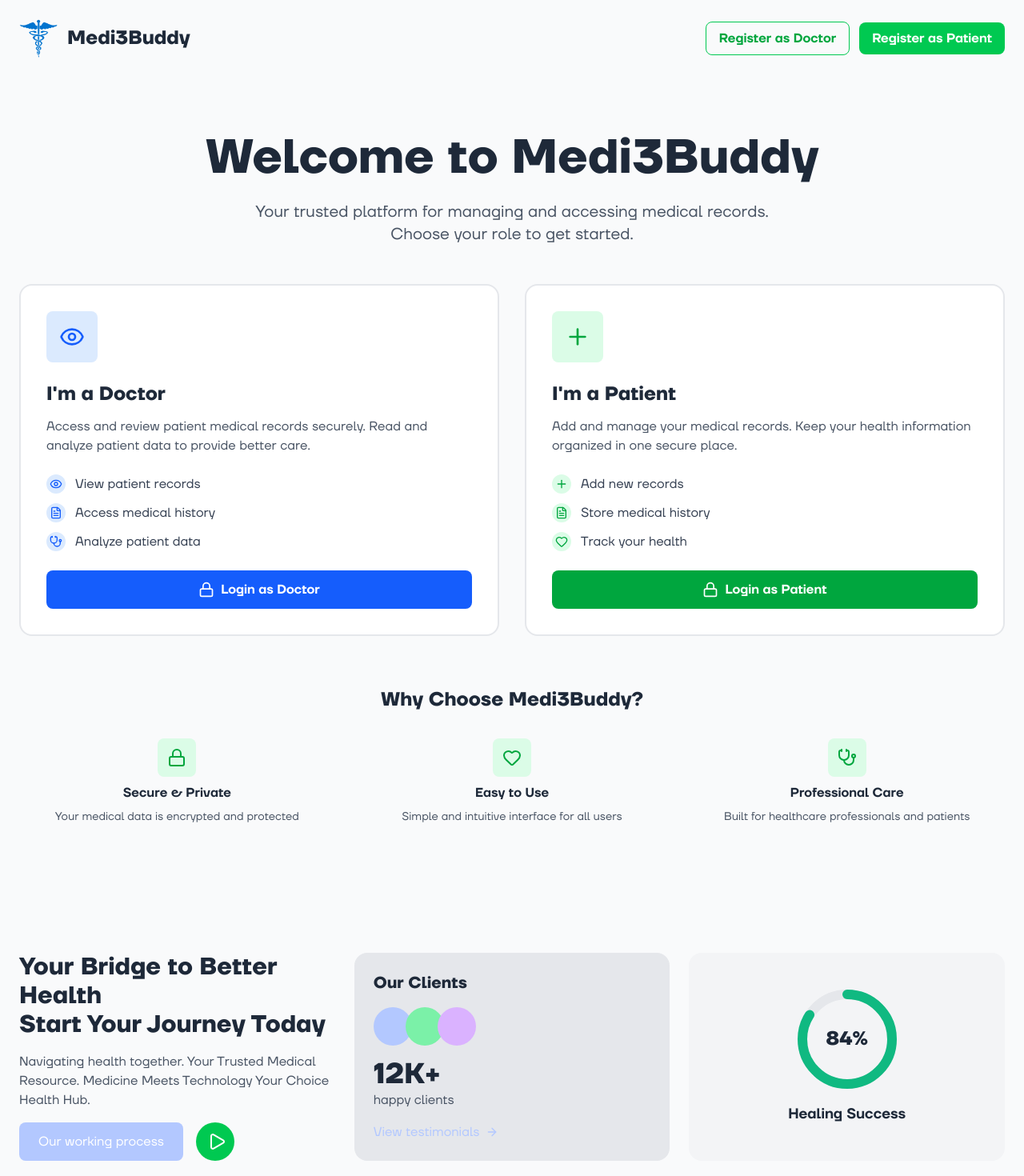
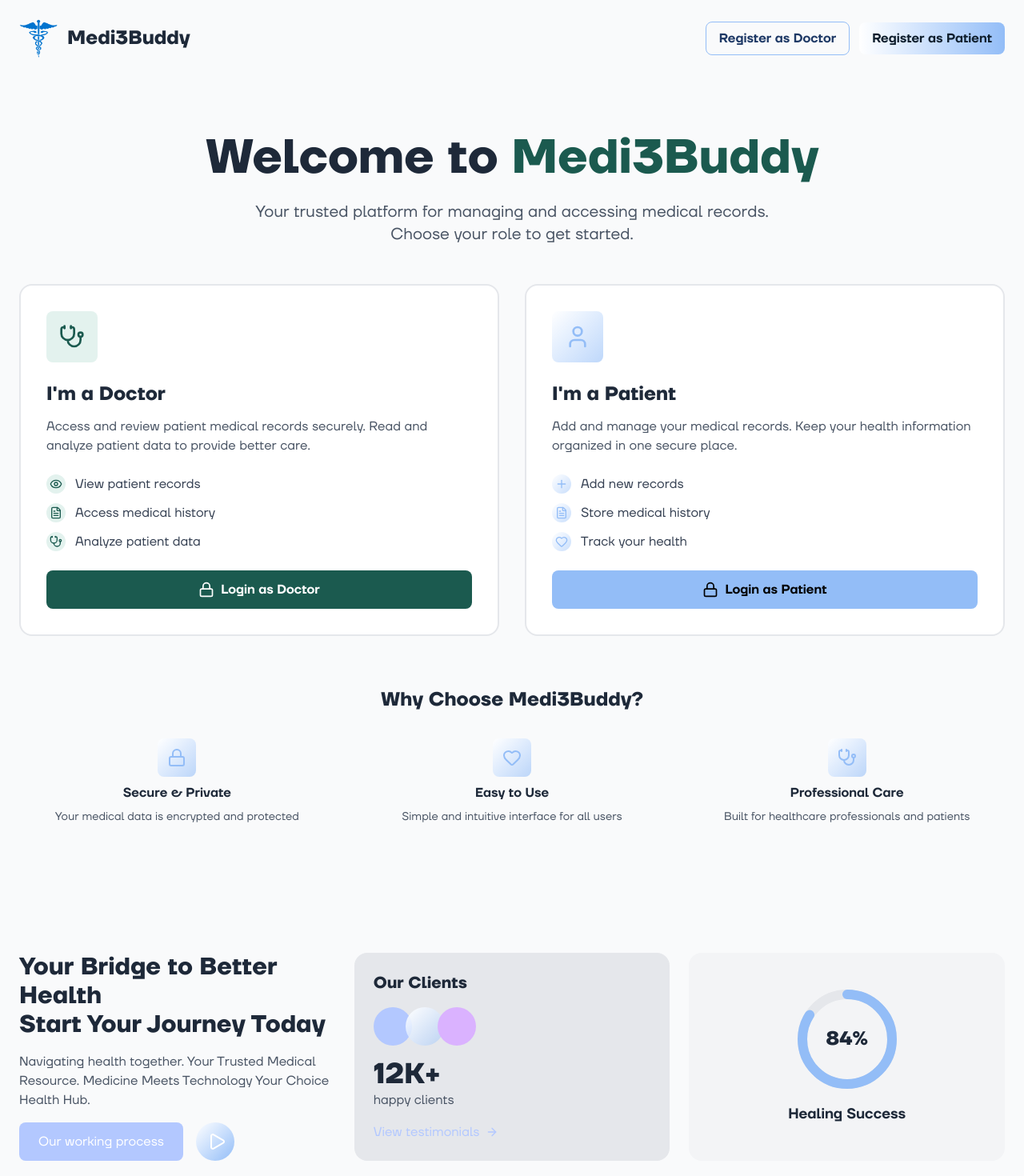
Before and after one commit to Kautilya346/Medi3Buddy-Front, a React (Vite) app in the folder vite-project/: page / in a window 1280 px wide. Shown: the top 1470 px of the page at 80% size. Built offline with nearby package versions, Linux system fonts and the light colour scheme.

Commit message:
improved_UI_karanwal

```diff
--- a/vite-project/src/components/Header.jsx
+++ b/vite-project/src/components/Header.jsx
@@ -13,13 +13,13 @@ function Header() {
       <div className="flex items-center gap-3">
         <Link
           to="/doctor-register"
-          className="px-4 py-2 rounded-lg border border-green-500 text-green-600 font-semibold hover:bg-green-50 transition"
+          className="px-4 py-2 rounded-lg border border-[#93BDF7] text-[#1F3A66] font-semibold hover:bg-[#F0F6FF] transition"
         >
           Register as Doctor
         </Link>
         <Link
           to="/patient-register"
-          className="px-4 py-2 rounded-lg bg-green-500 text-white font-semibold hover:bg-green-600 transition"
+          className="px-4 py-2 rounded-lg bg-gradient-to-r from-white to-[#93BDF7] text-[#0F1F2E] font-semibold hover:from-[#F8FBFF] hover:to-[#7CB0F3] transition"
         >
           Register as Patient
         </Link>
--- a/vite-project/src/components/RoleSelector.jsx
+++ b/vite-project/src/components/RoleSelector.jsx
@@ -1,5 +1,5 @@
 import { Eye, FileText, Plus, Heart, Stethoscope, Lock } from "lucide-react";
-
+import { User } from "lucide-react";
 function RoleSelector({ onSelectRole }) {
   return (
     <section className="container mx-auto px-6 py-16">
@@ -7,7 +7,7 @@ function RoleSelector({ onSelectRole }) {
         {/* Introduction */}
         <div className="text-center space-y-4">
           <h1 className="text-4xl md:text-6xl font-bold text-gray-800 leading-tight">
-            Welcome to Medi3Buddy
+            Welcome to <span className="text-[#1B5A4F]">Medi3Buddy</span>
           </h1>
           <p className="text-gray-600 text-lg md:text-xl max-w-2xl mx-auto">
             Your trusted platform for managing and accessing medical records.
@@ -20,10 +20,10 @@ function RoleSelector({ onSelectRole }) {
           {/* Doctor Card */}
           <div
             onClick={() => onSelectRole("doctor")}
-            className="cursor-pointer group bg-white border-2 border-gray-200 rounded-2xl p-8 hover:border-green-500 hover:shadow-xl transition transform hover:scale-105"
+            className="cursor-pointer group bg-white border-2 border-gray-200 rounded-2xl p-8 hover:border-[#93BDF7] hover:shadow-xl transition transform hover:scale-105"
           >
-            <div className="w-16 h-16 bg-blue-100 rounded-lg flex items-center justify-center mb-6 group-hover:bg-blue-200 transition">
-              <Eye className="w-8 h-8 text-blue-600" />
+            <div className="w-16 h-16 bg-[#E3F2EE] rounded-lg flex items-center justify-center mb-6 group-hover:bg-[#C6E3DA] transition">
+              <Stethoscope className="w-8 h-8 text-[#1B5A4F]" />
             </div>
 
             <h2 className="text-2xl font-bold text-gray-800 mb-3">
@@ -37,26 +37,26 @@ function RoleSelector({ onSelectRole }) {
 
             <div className="space-y-3 mb-6">
               <div className="flex items-center gap-3">
-                <div className="w-6 h-6 rounded-full bg-blue-100 flex items-center justify-center">
-                  <Eye className="w-4 h-4 text-blue-600" />
+                <div className="w-6 h-6 rounded-full bg-[#E3F2EE] flex items-center justify-center">
+                  <Eye className="w-4 h-4 text-[#1B5A4F]" />
                 </div>
                 <span className="text-gray-700">View patient records</span>
               </div>
               <div className="flex items-center gap-3">
-                <div className="w-6 h-6 rounded-full bg-blue-100 flex items-center justify-center">
-                  <FileText className="w-4 h-4 text-blue-600" />
+                <div className="w-6 h-6 rounded-full bg-[#E3F2EE] flex items-center justify-center">
+                  <FileText className="w-4 h-4 text-[#1B5A4F]" />
                 </div>
                 <span className="text-gray-700">Access medical history</span>
               </div>
               <div className="flex items-center gap-3">
-                <div className="w-6 h-6 rounded-full bg-blue-100 flex items-center justify-center">
-                  <Stethoscope className="w-4 h-4 text-blue-600" />
+                <div className="w-6 h-6 rounded-full bg-[#E3F2EE] flex items-center justify-center">
+                  <Stethoscope className="w-4 h-4 text-[#1B5A4F]" />
                 </div>
                 <span className="text-gray-700">Analyze patient data</span>
               </div>
             </div>
 
-            <button className="w-full bg-blue-600 text-white font-semibold py-3 rounded-lg hover:bg-blue-700 transition flex items-center justify-center gap-2">
+            <button className="w-full bg-[#1B5A4F] text-white font-semibold py-3 rounded-lg hover:bg-[#15473F] transition flex items-center justify-center gap-2">
               <Lock className="w-5 h-5" />
               Login as Doctor
             </button>
@@ -65,10 +65,10 @@ function RoleSelector({ onSelectRole }) {
           {/* Patient Card */}
           <div
             onClick={() => onSelectRole("patient")}
-            className="cursor-pointer group bg-white border-2 border-gray-200 rounded-2xl p-8 hover:border-green-500 hover:shadow-xl transition transform hover:scale-105"
+            className="cursor-pointer group bg-white border-2 border-gray-200 rounded-2xl p-8 hover:border-[#93BDF7] hover:shadow-xl transition transform hover:scale-105"
           >
-            <div className="w-16 h-16 bg-green-100 rounded-lg flex items-center justify-center mb-6 group-hover:bg-green-200 transition">
-              <Plus className="w-8 h-8 text-green-600" />
+            <div className="w-16 h-16 rounded-lg flex items-center justify-center mb-6 bg-linear-to-br from-white to-[#93BDF7]/60 group-hover:to-[#93BDF7] transition">
+              <User className="w-8 h-8 text-[#93BDF7]" />
             </div>
 
             <h2 className="text-2xl font-bold text-gray-800 mb-3">
@@ -82,26 +82,26 @@ function RoleSelector({ onSelectRole }) {
 
             <div className="space-y-3 mb-6">
               <div className="flex items-center gap-3">
-                <div className="w-6 h-6 rounded-full bg-green-100 flex items-center justify-center">
-                  <Plus className="w-4 h-4 text-green-600" />
+                <div className="w-6 h-6 rounded-full bg-linear-to-br from-white to-[#93BDF7]/50 flex items-center justify-center">
+                  <Plus className="w-4 h-4 text-[#93BDF7]" />
                 </div>
                 <span className="text-gray-700">Add new records</span>
               </div>
               <div className="flex items-center gap-3">
-                <div className="w-6 h-6 rounded-full bg-green-100 flex items-center justify-center">
-                  <FileText className="w-4 h-4 text-green-600" />
+                <div className="w-6 h-6 rounded-full bg-linear-to-br from-white to-[#93BDF7]/50 flex items-center justify-center">
+                  <FileText className="w-4 h-4 text-[#93BDF7]" />
                 </div>
                 <span className="text-gray-700">Store medical history</span>
               </div>
               <div className="flex items-center gap-3">
-                <div className="w-6 h-6 rounded-full bg-green-100 flex items-center justify-center">
-                  <Heart className="w-4 h-4 text-green-600" />
+                <div className="w-6 h-6 rounded-full bg-linear-to-br from-white to-[#93BDF7]/50 flex items-center justify-center">
+                  <Heart className="w-4 h-4 text-[#93BDF7]" />
                 </div>
                 <span className="text-gray-700">Track your health</span>
               </div>
             </div>
 
-            <button className="w-full bg-green-600 text-white font-semibold py-3 rounded-lg hover:bg-green-700 transition flex items-center justify-center gap-2">
+            <button className="w-full bg-[#93BDF7] text-black font-semibold py-3 rounded-lg hover:bg-[#7CB0F3] transition flex items-center justify-center gap-2">
               <Lock className="w-5 h-5" />
               Login as Patient
             </button>
@@ -115,8 +115,8 @@ function RoleSelector({ onSelectRole }) {
           </h3>
           <div className="grid grid-cols-1 md:grid-cols-3 gap-6">
             <div className="space-y-2">
-              <div className="w-12 h-12 bg-green-100 rounded-lg flex items-center justify-center mx-auto">
-                <Lock className="w-6 h-6 text-green-600" />
+              <div className="w-12 h-12 rounded-lg flex items-center justify-center mx-auto bg-linear-to-br from-white to-[#93BDF7]/60">
+                <Lock className="w-6 h-6 text-[#93BDF7]" />
               </div>
               <h4 className="font-semibold text-gray-800">Secure & Private</h4>
               <p className="text-gray-600 text-sm">
@@ -124,8 +124,8 @@ function RoleSelector({ onSelectRole }) {
               </p>
             </div>
             <div className="space-y-2">
-              <div className="w-12 h-12 bg-green-100 rounded-lg flex items-center justify-center mx-auto">
-                <Heart className="w-6 h-6 text-green-600" />
+              <div className="w-12 h-12 rounded-lg flex items-center justify-center mx-auto bg-linear-to-br from-white to-[#93BDF7]/60">
+                <Heart className="w-6 h-6 text-[#93BDF7]" />
               </div>
               <h4 className="font-semibold text-gray-800">Easy to Use</h4>
               <p className="text-gray-600 text-sm">
@@ -133,8 +133,8 @@ function RoleSelector({ onSelectRole }) {
               </p>
             </div>
             <div className="space-y-2">
-              <div className="w-12 h-12 bg-green-100 rounded-lg flex items-center justify-center mx-auto">
-                <Stethoscope className="w-6 h-6 text-green-600" />
+              <div className="w-12 h-12 rounded-lg flex items-center justify-center mx-auto bg-linear-to-br from-white to-[#93BDF7]/60">
+                <Stethoscope className="w-6 h-6 text-[#93BDF7]" />
               </div>
               <h4 className="font-semibold text-gray-800">Professional Care</h4>
               <p className="text-gray-600 text-sm">
--- /dev/null
+++ b/vite-project/src/components/SplashScreen.jsx
@@ -0,0 +1,62 @@
+function SplashScreen() {
+  return (
+    <div className="min-h-screen flex items-center justify-center bg-gradient-to-br from-[#F5FAFF] to-white px-6">
+      <div className="text-center space-y-8">
+        {/* Logo/Icon */}
+        <div className="relative">
+          <div className="w-20 h-20 mx-auto rounded-2xl bg-gradient-to-br from-[#1B5A4F] to-[#2D7A6B] flex items-center justify-center shadow-lg">
+            <svg
+              className="w-12 h-12 text-white"
+              fill="none"
+              stroke="currentColor"
+              viewBox="0 0 24 24"
+            >
+              <path
+                strokeLinecap="round"
+                strokeLinejoin="round"
+                strokeWidth={2}
+                d="M9 12h6m-6 4h6m2 5H7a2 2 0 01-2-2V5a2 2 0 012-2h5.586a1 1 0 01.707.293l5.414 5.414a1 1 0 01.293.707V19a2 2 0 01-2 2z"
+              />
+            </svg>
+          </div>
+          <div className="absolute -bottom-1 -right-1 w-6 h-6 bg-[#93BDF7] rounded-full flex items-center justify-center">
+            <div className="w-2 h-2 bg-white rounded-full animate-pulse"></div>
+          </div>
+        </div>
+
+        {/* Brand */}
+        <div className="space-y-2">
+          <p className="text-xs uppercase tracking-[0.25em] text-[#1B5A4F]/60 font-medium">
+            Healthcare Platform
+          </p>
+          <h1 className="text-5xl font-bold text-[#1B5A4F] tracking-tight">
+            Medi3Buddy
+          </h1>
+        </div>
+
+        {/* Loading indicator */}
+        <div className="space-y-3">
+          <div className="flex justify-center gap-1.5">
+            <div
+              className="w-2 h-2 bg-[#1B5A4F] rounded-full animate-bounce"
+              style={{ animationDelay: "0ms" }}
+            ></div>
+            <div
+              className="w-2 h-2 bg-[#1B5A4F] rounded-full animate-bounce"
+              style={{ animationDelay: "150ms" }}
+            ></div>
+            <div
+              className="w-2 h-2 bg-[#1B5A4F] rounded-full animate-bounce"
+              style={{ animationDelay: "300ms" }}
+            ></div>
+          </div>
+          <p className="text-gray-500 text-sm font-medium">
+            Initializing secure connection...
+          </p>
+        </div>
+      </div>
+    </div>
+  );
+}
+
+export default SplashScreen;
--- a/vite-project/src/pages/DoctorRegister.jsx
+++ b/vite-project/src/pages/DoctorRegister.jsx
@@ -38,7 +38,7 @@ function DoctorRegister() {
               value={form.name}
               onChange={handleChange}
               required
-              className="w-full px-3 py-2 border border-gray-300 rounded-lg focus:outline-none focus:border-green-500 text-gray-800"
+              className="w-full px-3 py-2 border border-gray-300 rounded-lg focus:outline-none focus:border-[#93BDF7] text-gray-800"
             />
           </div>
 
@@ -56,13 +56,13 @@ function DoctorRegister() {
               value={form.specialty}
               onChange={handleChange}
               required
-              className="w-full px-3 py-2 border border-gray-300 rounded-lg focus:outline-none focus:border-green-500 text-gray-800"
+              className="w-full px-3 py-2 border border-gray-300 rounded-lg focus:outline-none focus:border-[#93BDF7] text-gray-800"
             />
           </div>
 
           <button
             type="submit"
-            className="w-full bg-green-500 hover:bg-green-600 text-white font-semibold py-2 rounded-lg transition"
+            className="w-full bg-gradient-to-r from-white to-[#93BDF7] text-[#0F1F2E] font-semibold py-2 rounded-lg hover:from-[#F8FBFF] hover:to-[#7CB0F3] transition"
           >
             Register
           </button>
--- a/vite-project/src/pages/LandingPage.jsx
+++ b/vite-project/src/pages/LandingPage.jsx
@@ -38,7 +38,7 @@ function LandingPage() {
               >
                 Our working process
               </button>
-              <button className="w-12 h-12 bg-green-500 rounded-full flex items-center justify-center hover:bg-green-600 transition">
+              <button className="w-12 h-12 rounded-full flex items-center justify-center bg-gradient-to-br from-white to-[#93BDF7] hover:from-[#F8FBFF] hover:to-[#7CB0F3] transition">
                 <Play className="w-6 h-6 text-white ml-1" />
               </button>
             </div>
@@ -54,7 +54,7 @@ function LandingPage() {
                 className="w-12 h-12 rounded-full"
                 style={{ backgroundColor: "#B3C8FF" }}
               ></div>
-              <div className="w-12 h-12 bg-green-300 rounded-full -ml-4"></div>
+              <div className="w-12 h-12 rounded-full -ml-4 bg-gradient-to-br from-white to-[#93BDF7]/50"></div>
               <div className="w-12 h-12 bg-purple-300 rounded-full -ml-4"></div>
             </div>
             <div className="mb-4">
@@ -87,7 +87,7 @@ function LandingPage() {
                   cx="64"
                   cy="64"
                   r="56"
-                  stroke="#10b981"
+                  stroke="#93BDF7"
                   strokeWidth="12"
                   fill="none"
                   strokeDasharray={`${352 * 0.84} ${352}`}
@@ -117,7 +117,7 @@ function LandingPage() {
         <div className="grid grid-cols-1 md:grid-cols-3 gap-6 mb-8">
           {/* Cardiology Card */}
           <div className="bg-gray-200 rounded-2xl p-6">
-            <div className="w-16 h-16 bg-green-500 rounded-lg flex items-center justify-center mb-4">
+            <div className="w-16 h-16 rounded-lg flex items-center justify-center mb-4 bg-gradient-to-r from-white to-[#93BDF7]">
               <ArrowRight className="w-8 h-8 text-white" />
             </div>
             <h3 className="text-xl font-bold text-gray-800 mb-3">Cardiology</h3>
@@ -128,12 +128,9 @@ function LandingPage() {
           </div>
 
           {/* Dentistry Card */}
-          <div
-            className="rounded-2xl p-6"
-            style={{ backgroundColor: "#E1F3CB" }}
-          >
+          <div className="rounded-2xl p-6 bg-gradient-to-br from-white to-[#93BDF7]/30">
             <div className="w-16 h-16 bg-white rounded-lg flex items-center justify-center mb-4">
-              <Stethoscope className="w-8 h-8 text-green-500" />
+              <Stethoscope className="w-8 h-8 text-[#93BDF7]" />
             </div>
             <h3 className="text-xl font-bold text-gray-800 mb-3">Dentistry</h3>
             <p className="text-gray-600 text-sm">
@@ -144,7 +141,7 @@ function LandingPage() {
 
           {/* Neurology Card */}
           <div className="bg-gray-200 rounded-2xl p-6">
-            <div className="w-16 h-16 bg-green-500 rounded-lg flex items-center justify-center mb-4">
+            <div className="w-16 h-16 rounded-lg flex items-center justify-center mb-4 bg-gradient-to-r from-white to-[#93BDF7]">
               <ArrowRight className="w-8 h-8 text-white" />
             </div>
             <h3 className="text-xl font-bold text-gray-800 mb-3">Neurology</h3>
```
Also changed, not shown: vite-project/src/App.jsx (+13 -0 lines), vite-project/src/pages/DoctorDashboard.jsx (+7 -7 lines), vite-project/src/pages/DoctorLogin.jsx (+5 -5 lines), vite-project/src/pages/PatientLogin.jsx (+5 -5 lines), vite-project/src/pages/PatientPortal.jsx (+11 -11 lines), vite-project/src/pages/PatientRegister.jsx (+8 -8 lines).
